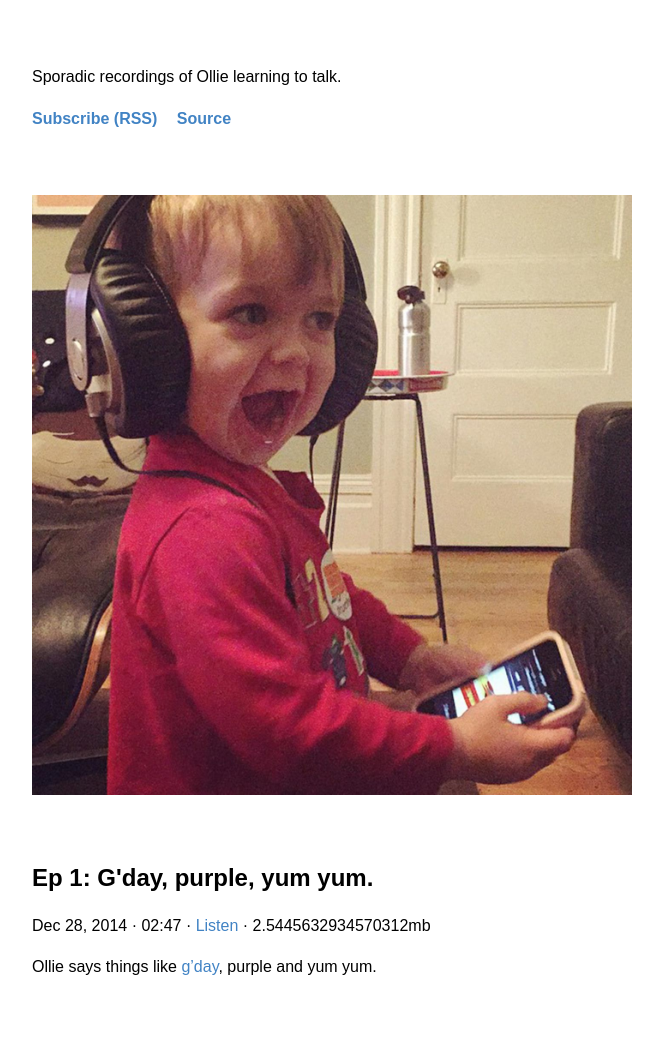
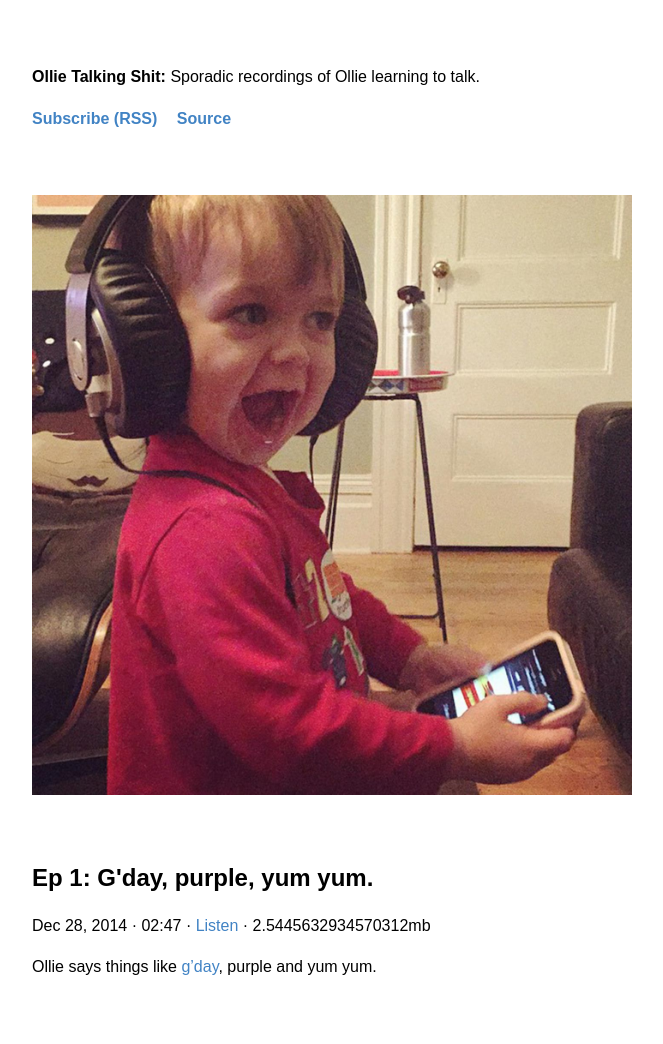
Before and after one commit to andytlr/ollie-talking-shit, a Jekyll site: the page built from index.html, in a window 1280 px wide. Shown: the whole page, without its empty margins (308-971 px from the left). Built offline with Jekyll 4.4.1, drawn with Linux system fonts in a browser that asks for light colours.

Commit message:
Title in top block

```diff
--- a/_includes/nav.html
+++ b/_includes/nav.html
@@ -1,4 +1,4 @@
-<p>{{ site.subtitle }}</p>
+<p><strong>{{ site.title }}:</strong> {{ site.subtitle }}</p>
 <ul class="nav">
   <li><a href="{{ "/feed.xml" | prepend: site.baseurl }}">Subscribe (RSS)</a></li>
   <li><a href="https://github.com/andytlr/ollie-talking-shit">Source</a></li>
```
